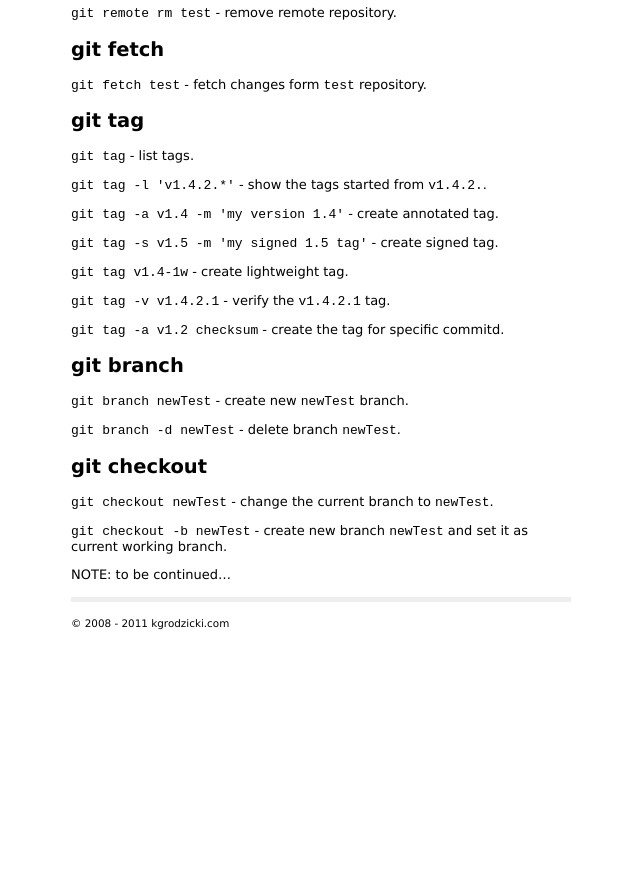
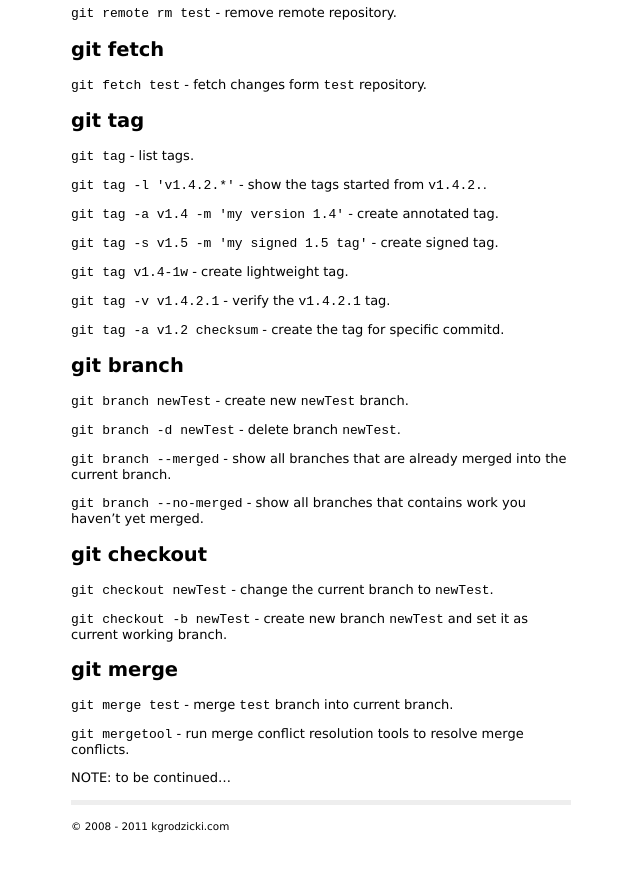
Before and after one commit to kgrodzicki/kgrodzicki.github.com, a Jekyll site: the page built from _posts/2011-08-10-pro-git-book-notes.markdown, in a window 1280 px wide and 900 px high, scrolled down 2196 px. Shown: the top 872 px of the window, without its empty margins (319-959 px from the left). Built offline with Jekyll 4.4.1, drawn with Linux system fonts in a browser that asks for light colours; before the commit the page ends 2893 px from its top, so only the background shows below that.

Commit message:
added git merge

```diff
--- a/_posts/2011-08-10-pro-git-book-notes.markdown
+++ b/_posts/2011-08-10-pro-git-book-notes.markdown
@@ -134,11 +134,21 @@ git branch
 
 `git branch -d newTest` - delete branch `newTest`.
 
+`git branch --merged` - show all branches that are already merged into the current branch.
+
+`git branch --no-merged` - show all branches that contains work you haven't yet merged.
+
 git checkout
 ------------
 `git checkout newTest` - change the current branch to `newTest`.
 
 `git checkout -b newTest` - create new branch `newTest` and set it as current working branch.
 
+git merge
+---------
+
+`git merge test` - merge `test` branch into current branch.
+
+`git mergetool` - run merge conflict resolution tools to resolve merge conflicts.
 
 NOTE: to be continued...
```
